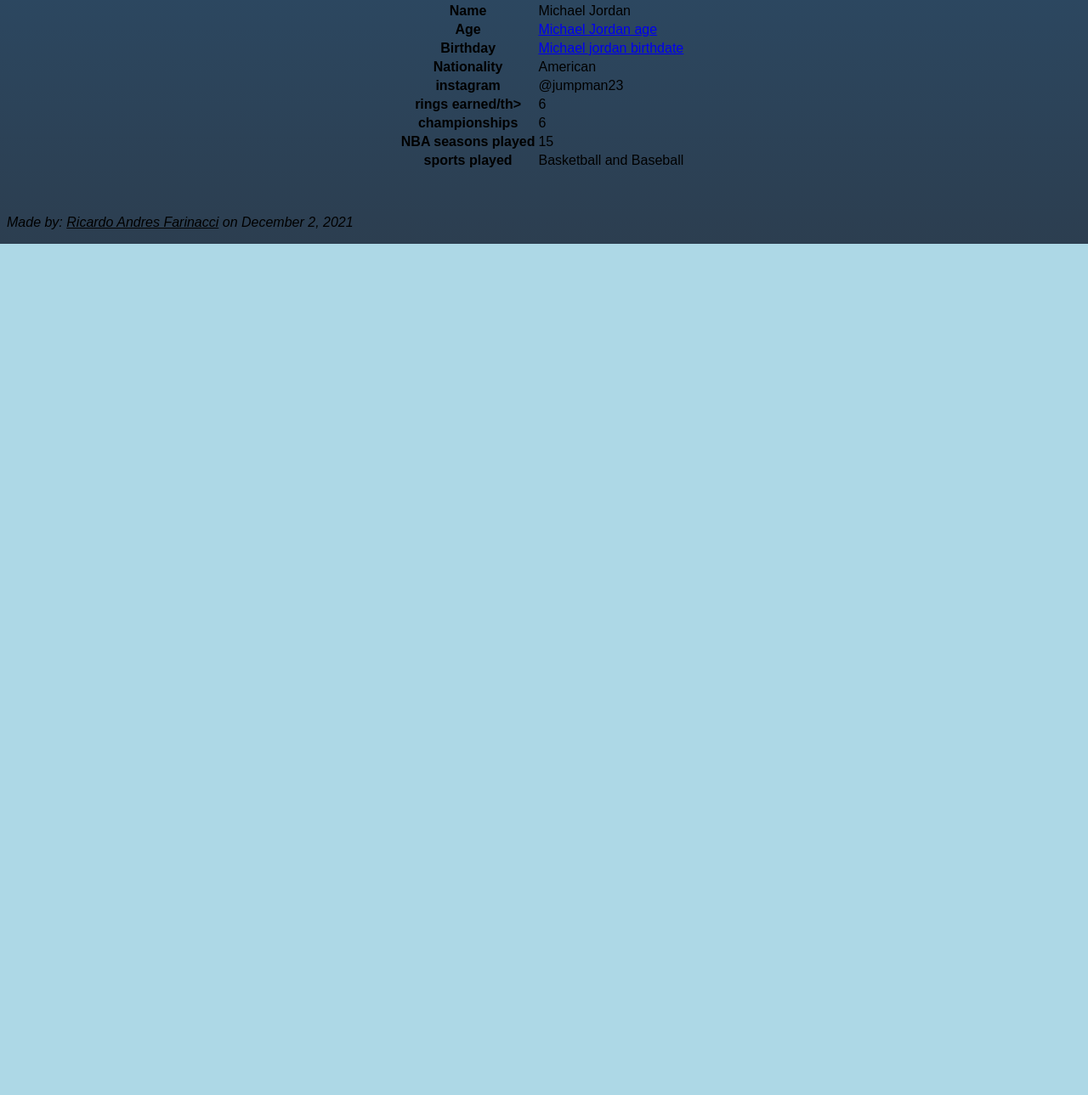
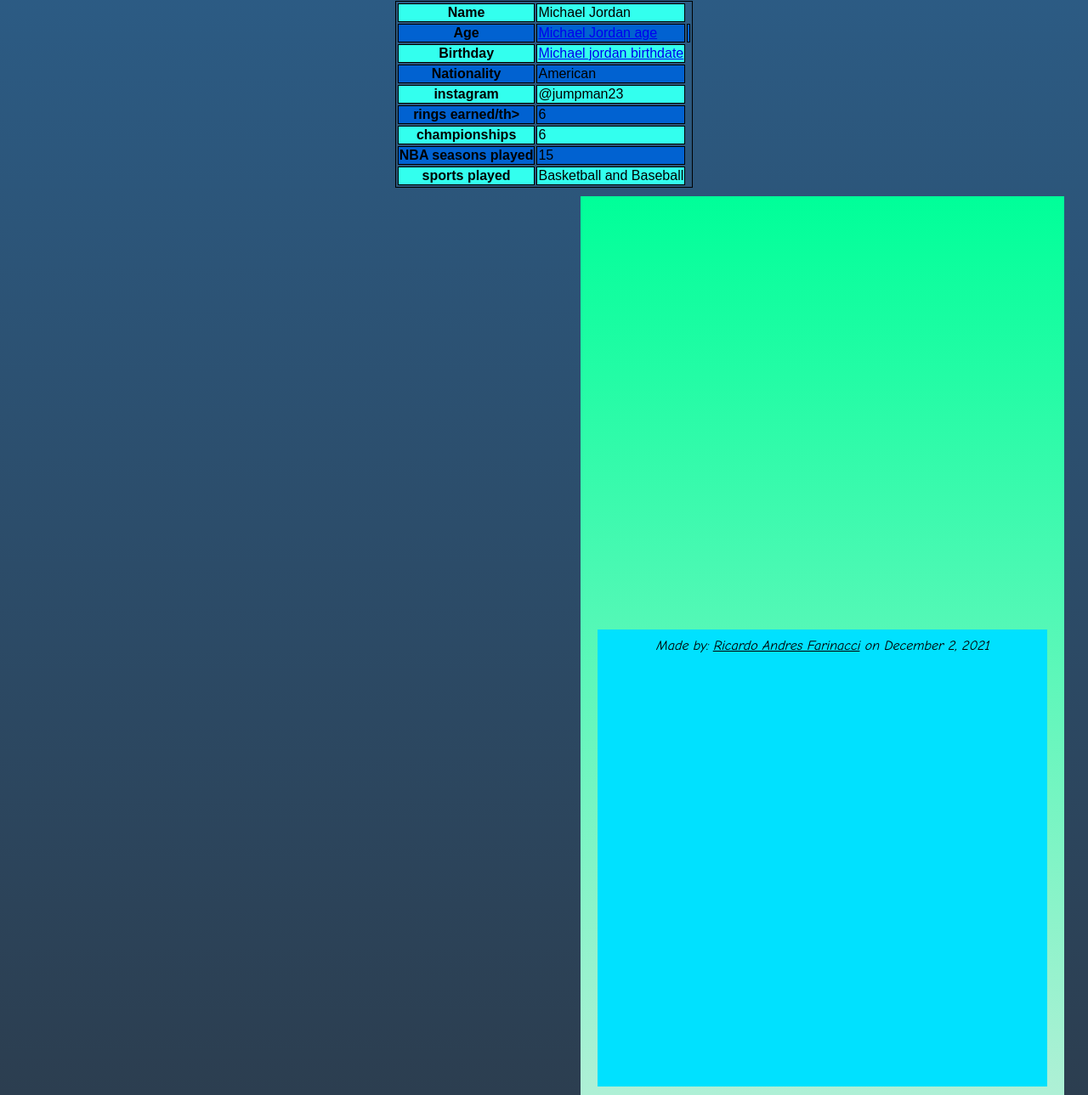
Before and after one commit to CSI-Ricardo-Farinacci/CSI-Ricardo-Farinacci, a plain HTML site: page Fan-Page.html in a window 1280 px wide. Shown: the part 2361-3650 px from the top of the page at 85% size. Before the commit the page ends 2648 px from the top, so only its background shows below. Drawn offline with Linux system fonts and the light colour scheme.

Commit message:
Update Fan-Page.html

```diff
--- a/Fan-Page.html
+++ b/Fan-Page.html
@@ -8,6 +8,64 @@
                    font-family: 'Cosmic Sans MS', sans-serif
                }
 
+             header {
+            text-align: center;
+            font-family: 'Comic Sans MS';
+            background-image: linear-gradient(#00ff99, #aff0d6);
+            color: black;
+            padding-top: 20px;
+            padding-bottom: 20px;
+            margin-left: 20px;
+            margin-top: 20px;
+            margin-right: 20px;
+            background-color: white
+        }
+            section {
+            text-align: center;
+            float: left;
+            padding-top: 20px;
+            font-family: 'Comic Sans MS';
+            width: 50%;
+            background-image: linear-gradient(#00ff99, #aff0d6);
+            margin-left: 20px;
+            margin-top: 10px;
+        }
+
+        aside {
+            float: right;
+            width: 45%;
+            text-align:center;
+            font-family: 'Comic Sans MS';
+            background-image: linear-gradient(#00ff99, #aff0d6);
+            color: black;
+            margin-right: 20px;
+            margin-top: 10px;
+            padding-bottom: 10px;
+            padding-top: 30px;
+        }
+
+        table, th, td {
+            border: 1px solid black;
+        }
+        tbody tr:nth-child(odd) {
+            background-color: #33ffee;
+        }
+
+        tbody tr:nth-child(even) {
+            background-color: #0162d1;
+        }
+
+            footer {
+            padding-top: 10px;
+            padding-bottom: 10px;
+            padding-left: 10px;
+            padding-right: 10px;
+            background-color: rgb(0, 225, 255);
+            margin-top: 480px;
+            margin-left: 20px;
+            margin-right: 20px;
+            color: black
+        }
         </style>
     </head>
 
@@ -92,10 +150,12 @@
                 <td>Basketball and Baseball</td>
             </tr>
         </table>
-        <br>
-        <br>
-        <p>
+        <aside>
+
+        <footer>
+
             <i>Made by: <u>Ricardo Andres Farinacci</u> on December 2, 2021</i>
-        </p>
+        <footer>
     </body>
+
 </html>
```
